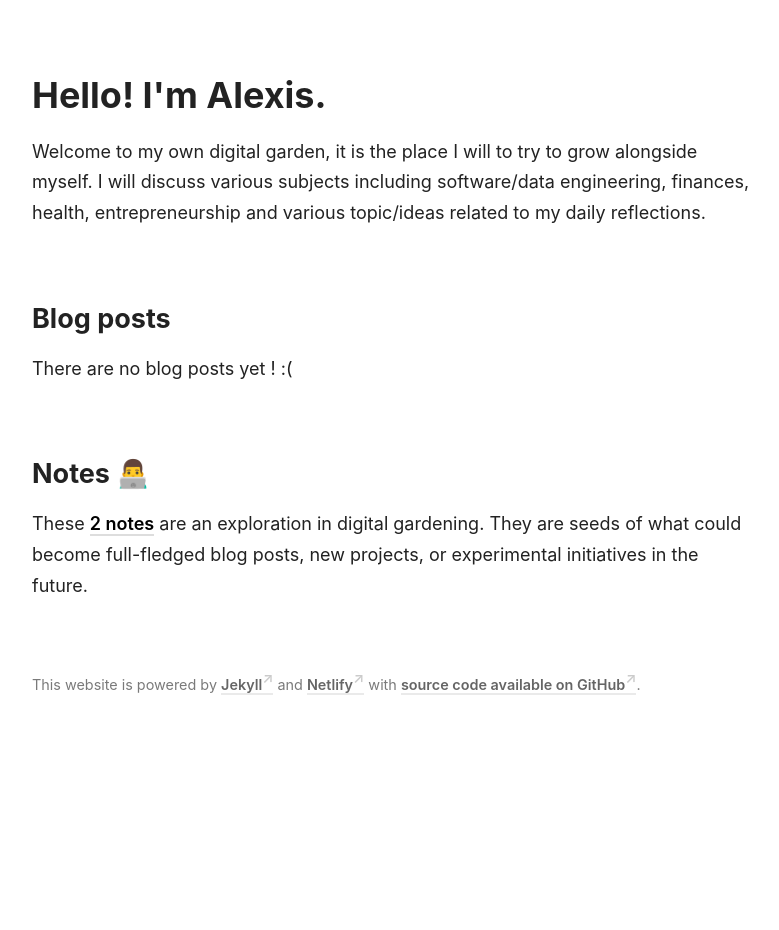
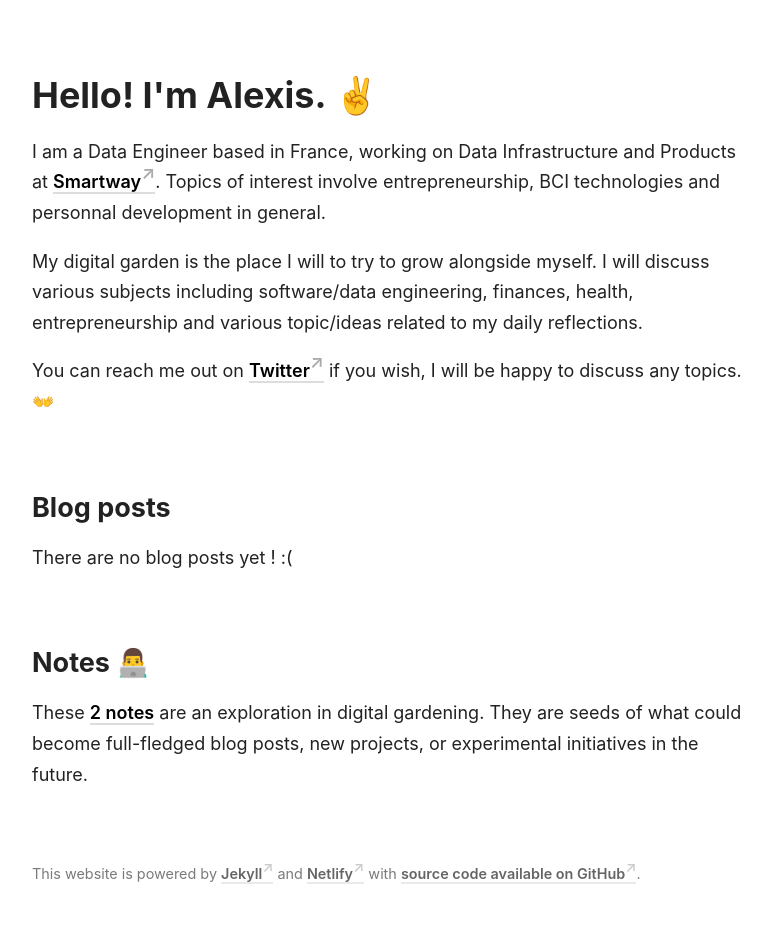
Before and after one commit to alexismanuel/alexismanuel.com, a Jekyll site: the page built from _pages/index.md, in a window 1280 px wide. Shown: the whole page, without its empty margins (248-1027 px from the left). Built offline with Jekyll 4.4.1, drawn with Linux system fonts in a browser that asks for light colours; emoji names are drawn with the system emoji font; before the commit the page ends 900 px from its top, so only the background shows below that.

Commit message:
:pencil: Update index

```diff
--- a/_pages/index.md
+++ b/_pages/index.md
@@ -8,8 +8,10 @@ permalink: /
 
 <div>
   <div>
-    <h1 style="margin: 1em 0 0;">Hello! I'm Alexis.</h1>
-    <p> Welcome to my own digital garden, it is the place I will to try to grow alongside myself. I will discuss various subjects including software/data engineering, finances, health, entrepreneurship and various topic/ideas related to my daily reflections. </p>
+    <h1 style="margin: 1em 0 0;">Hello! I'm Alexis. :v:</h1>
+    <p> I am a Data Engineer based in France, working on Data Infrastructure and Products at <a target="blank" rel="noopener" href="https://smartway.ai">Smartway</a>. Topics of interest involve entrepreneurship, BCI technologies and personnal development in general. </p>
+    <p> My digital garden is the place I will to try to grow alongside myself. I will discuss various subjects including software/data engineering, finances, health, entrepreneurship and various topic/ideas related to my daily reflections. </p>
+    <p>You can reach me out on <a target="blank" rel="noopener" href="https://twitter.com/alexismanuel104">Twitter</a> if you wish, I will be happy to discuss any topics. :open_hands:</p>
   </div>
   <div>
     <div class="grid-element">
--- a/_sass/_style.scss
+++ b/_sass/_style.scss
@@ -238,6 +238,6 @@ input, textarea {
 
 img.emoji {
   display: inline;
-  height: 1em;
-  width: 1em;
+  height: 1.5em;
+  width: 1.5em;
 }
```
